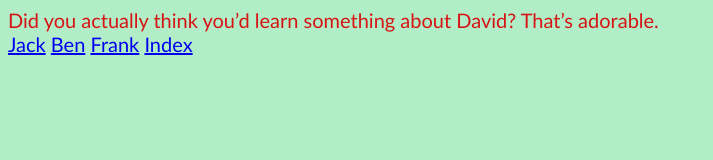
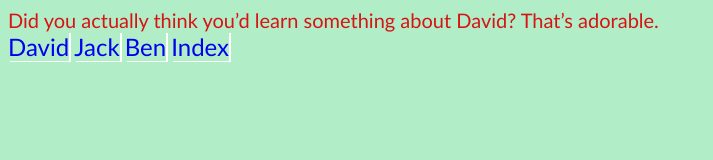
Before and after one commit to davidjo8/First-Website, a plain HTML site: page David.html in a window 1280 px wide. Shown: the whole page, without its empty margins (0-713 px from the left). Drawn offline with Linux system fonts and the light colour scheme.

Commit message:
formatted the links a little bit

```diff
--- a/David.html
+++ b/David.html
@@ -6,10 +6,11 @@
     <title>Document</title>
 </head>
 <body>
-    Did you actually think you’d learn something about David? That’s adorable.    <div>
+    Did you actually think you’d learn something about David? That’s adorable.
+    <div class="links">
+        <a href="David.html">David</a>
         <a href="Jack.html">Jack</a>
         <a href="Ben.html">Ben</a>
-        <a href="Frank.html">Frank</a>
         <a href="Index.html">Index</a>
     </div>
     <link rel="stylesheet" href="style.css">
--- a/style.css
+++ b/style.css
@@ -82,7 +82,19 @@ background and text color like the other button */
     background-color: rgb(77, 12, 3);
     color: aliceblue;
 }
+/* making the links on the different bios easier to see/click */
+.links a{
+    text-decoration: none;
+    margin-right: 3 rem;
+    font-size: 24px;
+    box-shadow: 2px 1px rgb(253, 253, 253);
+}
 
+/* make it more noticable that the link is being hovered over. */
+.links:hover{
+    background-color: black;
+    color: rgb(216, 13, 13);
+}
 
 /* ID Selectors
 -------------------------------------------------------------------------------------------------------- */
```
Also changed, not shown: Ben.html (+2 -2 lines), Donate.html (+1 -1 lines), Frank.html (+1 -1 lines), Jack.html (+2 -2 lines).
